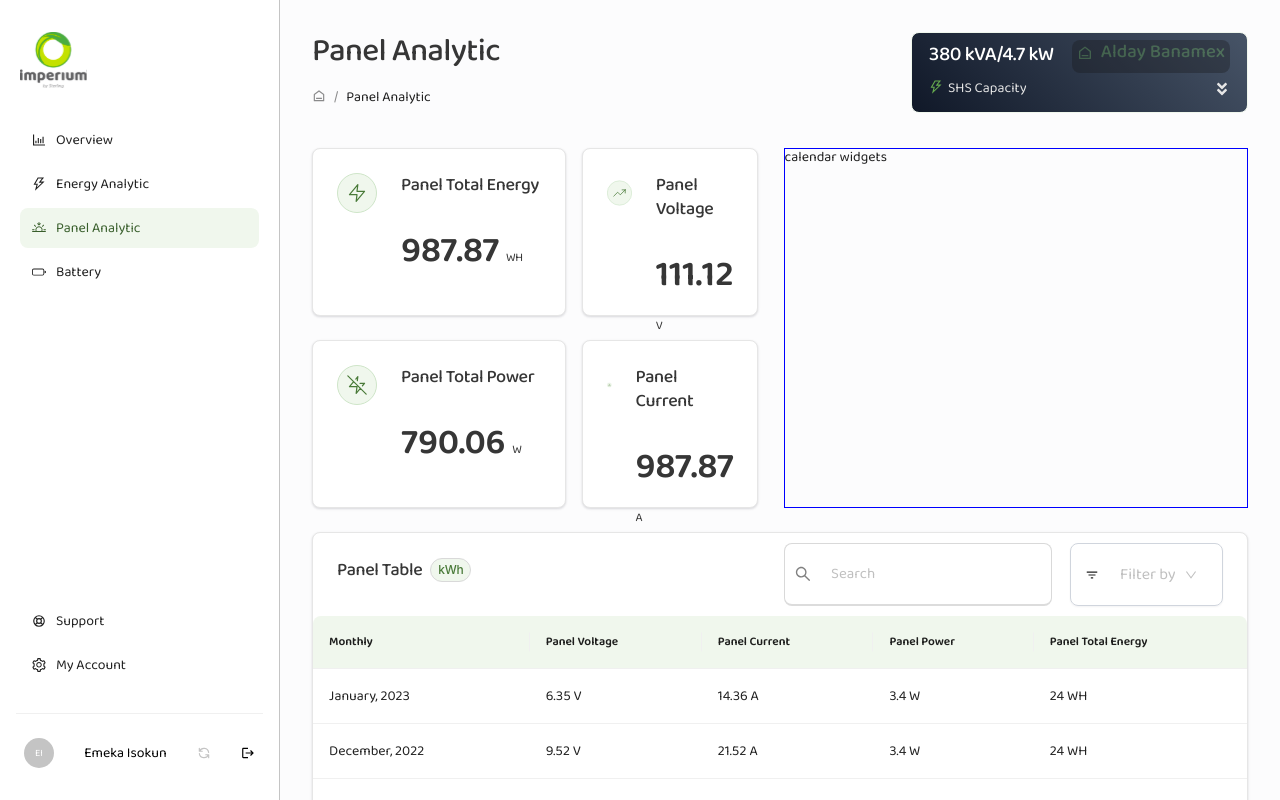
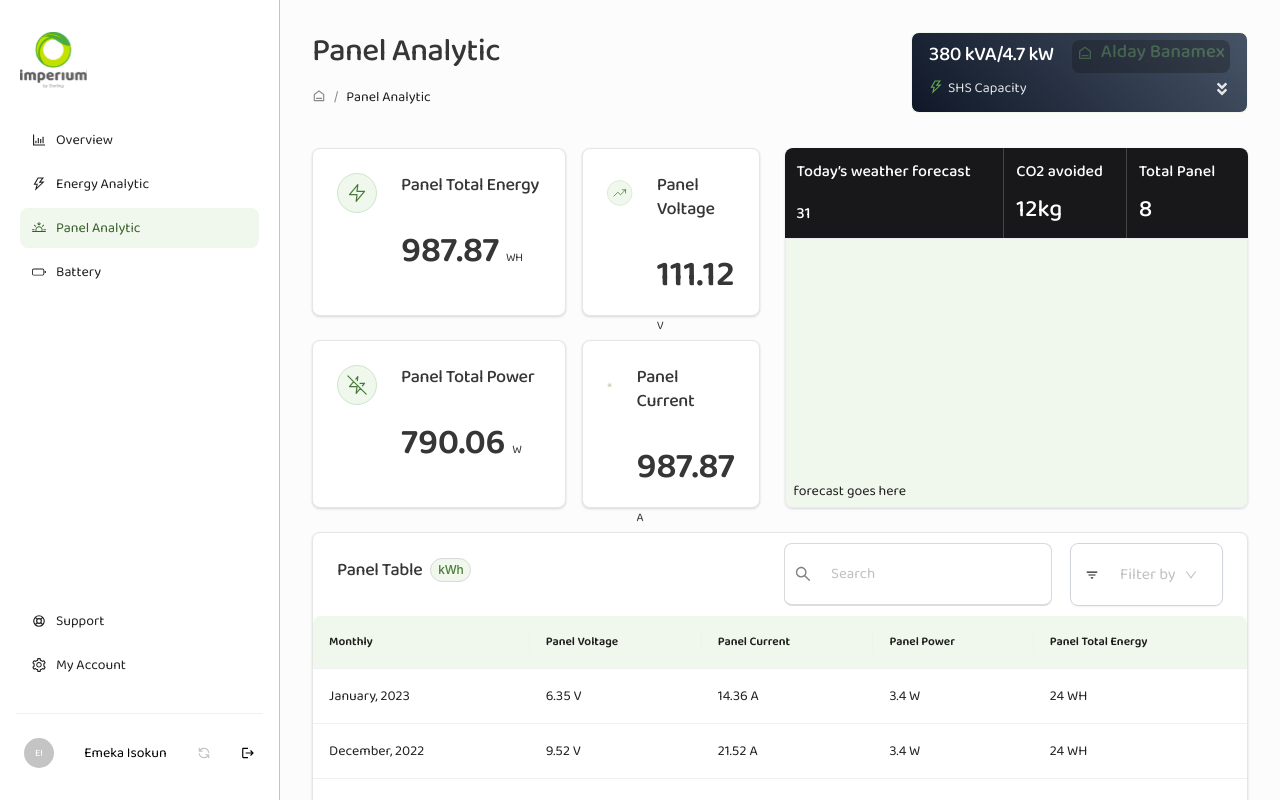
Before and after one commit to WYRE-ENERGIES/imperium-frontend, a React (Create React App) app: page /panel-analytic in a window 1280 px wide. Shown: the top 800 px of the page. Built offline with nearby package versions, Linux system fonts and the light colour scheme.

Commit message:
design pannal page

```diff
--- a/src/App.js
+++ b/src/App.js
@@ -12,7 +12,7 @@ import Overview from './pages/Customer/Overview/Overview'
 import PanelAnalytic from './pages/Customer/PanelAnalytic/PanelAnalytic'
 import SignIn from './pages/Customer/Auth/SignIn/SignIn'
 import SignUp from './pages/Customer/Auth/SignUp/SignUp'
-import { Support } from './pages/Customer/Support/Support'
+import Support from './pages/Customer/Support/Support'
 import { Suspense } from 'react'
 import Verification from './pages/Customer/Auth/Verification/Verification'
 
@@ -34,8 +34,8 @@ function App() {
             </Route>
             <Route path="support" element={<Support />} />
             <Route path="energy-analytic" element={<EnergyAnalytic />} />
-            <Route path="/panel-analytic" element={<PanelAnalytic />} />
-            <Route path="/battery" element={<Battery />} />
+            <Route path="panel-analytic" element={<PanelAnalytic />} />
+            <Route path="battery" element={<Battery />} />
           </Route>
         </Routes>
       </Suspense>
--- a/src/components/Widget/Panel/Panel.jsx
+++ b/src/components/Widget/Panel/Panel.jsx
@@ -5,7 +5,7 @@ import Widget from '../Widget/Widget'
 import classes from './panel.module.scss'
 import { panelWidgetsData } from '../../../utils/data'
 
-const PanelWidgets = () => {
+const PanelWidgets = ({ totalPanel }) => {
   const widgets = panelWidgetsData.map((data, index) => (
     <Widget
       key={index}
@@ -32,7 +32,22 @@ const PanelWidgets = () => {
           {widgets[3]}
         </Col>
       </Row>
-      <div className={classes.Panel__calendar}>calendar widgets</div>
+      <div className={classes.Panel__weather}>
+        <div className={classes.Panel__weatherDetails}>
+          <div>
+            Today’s weather forecast <span>31</span>
+          </div>
+          <div>
+            CO2 avoided <span>12kg</span>
+          </div>
+          <div>
+            Total Panel <span>{totalPanel}</span>
+          </div>
+        </div>
+        <div className={classes.Panel__weatherForecast}>
+          <section>forecast goes here</section>
+        </div>
+      </div>
     </div>
   )
 }
--- a/src/components/Widget/Panel/panel.module.scss
+++ b/src/components/Widget/Panel/panel.module.scss
@@ -9,7 +9,62 @@
     flex: 1;
   }
 
-  &__calendar {
-    border: 1px solid blue;
+  &__weather {
+    display: flex;
+    flex-direction: column;
+    box-shadow: 0px 1px 3px rgba(16, 24, 40, 0.1),
+      0px 1px 2px rgba(16, 24, 40, 0.06);
+    border-radius: 8px;
+  }
+
+  &__weatherDetails {
+    flex: 1;
+    background: #18181b;
+    border-radius: 8px 8px 0px 0px;
+    font-weight: 500;
+    font-size: 16px;
+    line-height: 24px;
+    color: #ffffff;
+
+    display: flex;
+
+    & > * {
+      display: flex;
+      flex-direction: column;
+      justify-content: space-between;
+      padding: 12px;
+    }
+
+    & > *:first-child {
+      flex: 2;
+    }
+
+    & > *:not(:first-child) {
+      flex: 1;
+
+      & > span {
+        font-size: 24px;
+        line-height: 32px;
+      }
+    }
+
+    & > *:not(:last-child) {
+      border-right: 1px solid #454545;
+    }
+  }
+
+  &__weatherForecast {
+    background: #f0f7ed;
+    border: 1px solid #eaecf0;
+    border-radius: 0px 0px 8px 8px;
+    flex: 3;
+
+    display: flex;
+    flex-direction: column-reverse;
+
+    & > section {
+      overflow-y: scroll;
+      padding: 8px;
+    }
   }
 }
--- a/src/pages/Customer/PanelAnalytic/PanelAnalytic.jsx
+++ b/src/pages/Customer/PanelAnalytic/PanelAnalytic.jsx
@@ -52,7 +52,7 @@ const PanelAnalytic = () => {
           <ShsCapacityDropdown />
         </section>
         <div className={classes.PanelAnalytic__widgets}>
-          <PanelWidgets />
+          <PanelWidgets totalPanel={8} />
         </div>
         <div className={classes.PanelAnalytic__shsTable}>
           <EnergyAnalyticWidget
--- a/src/pages/Customer/Support/Support.jsx
+++ b/src/pages/Customer/Support/Support.jsx
@@ -26,7 +26,7 @@ const InnerCard = ({ title, description, icon }) => (
   </div>
 )
 
-export const Support = () => {
+const Support = () => {
   const [openModal, setOpenModal] = useState(false)
   const [ticketData, setTicketData] = useState({})
 
@@ -75,3 +75,5 @@ export const Support = () => {
     </PageLayout>
   )
 }
+
+export default Support
```
